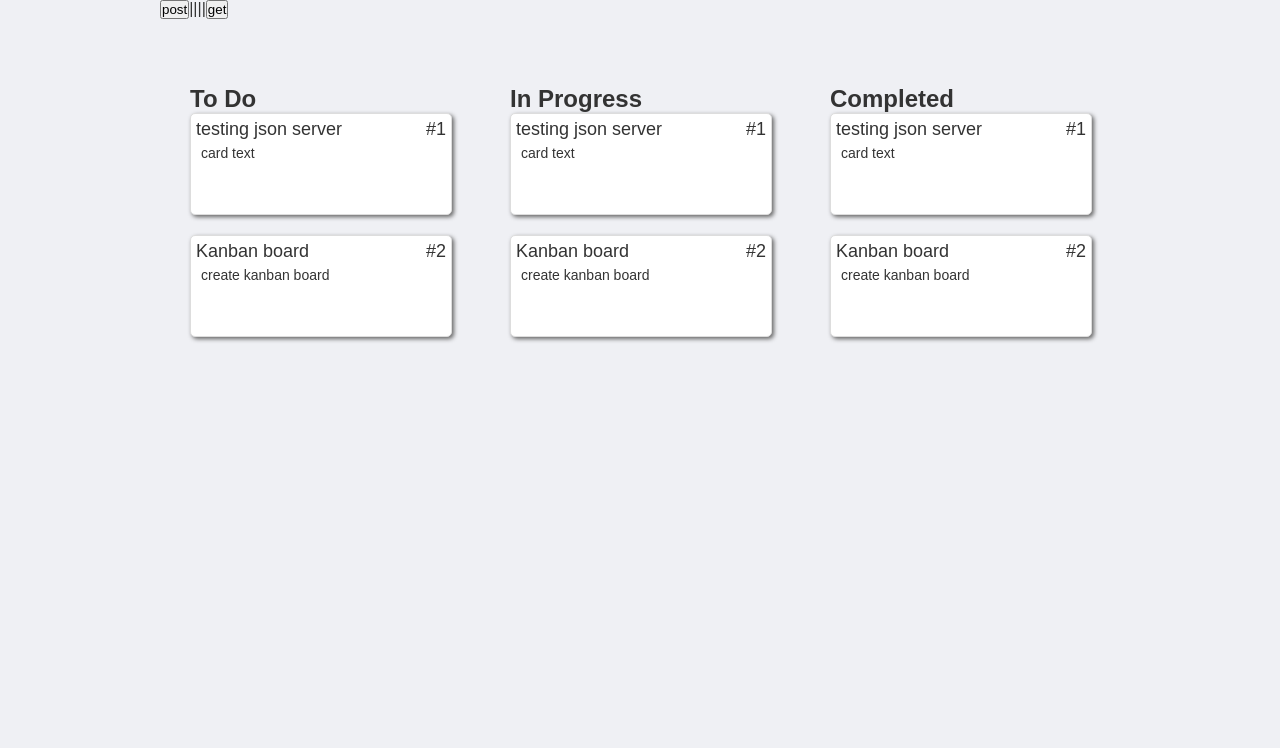
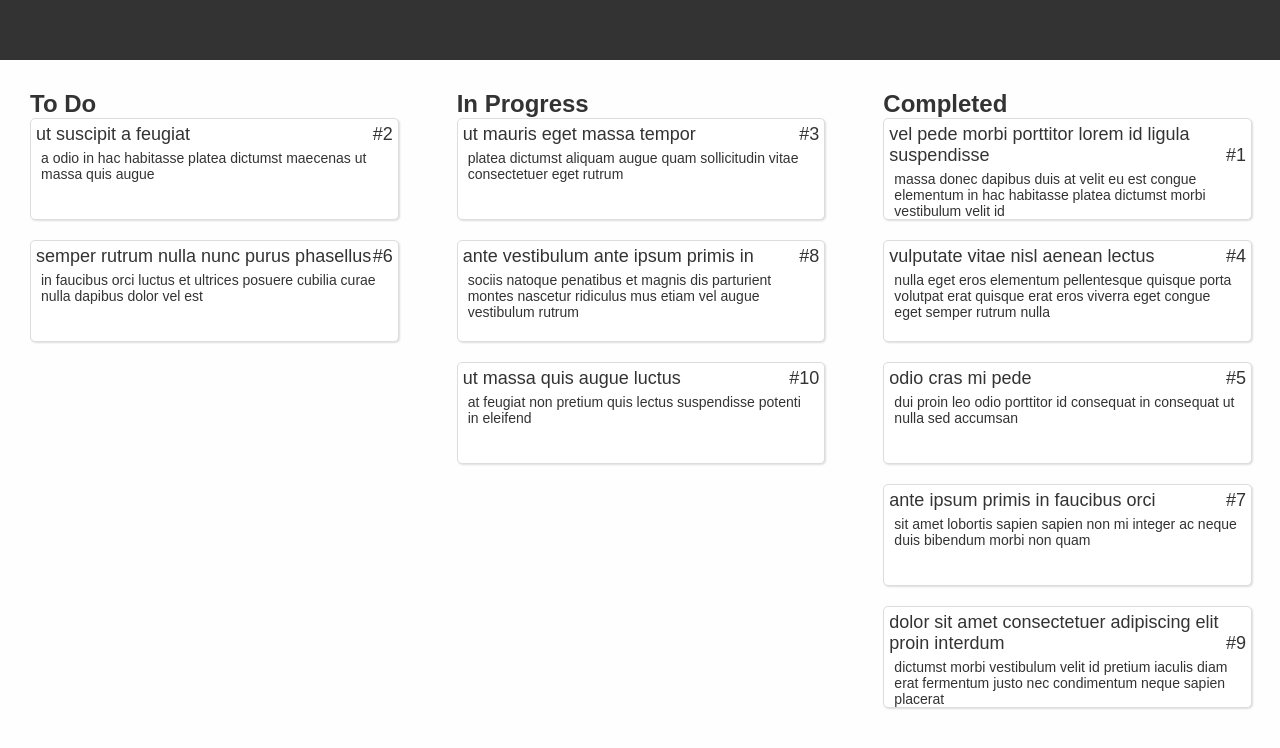
Before and after one commit to maici95/kanban, a React app in the folder client/: page / in a window 1280 px wide. Built offline with nearby package versions, Linux system fonts and the light colour scheme; data requests are answered from the project's data file; a web font is replaced by a local one.

Commit message:
server get request query fixed + frontend proto

```diff
--- a/client/src/ajax/index.js
+++ b/client/src/ajax/index.js
@@ -21,12 +21,19 @@ async function ajaxcall(method, path, body) {
         }
     }
 
+    if (path) {
+        url += '/' + path;
+    }
+
     if (method === 'post') {
         options.body = JSON.stringify(body);
     }
 
-    if (path) {
-        url += '/' + path;
+    if (method === 'get' && body) {
+        url += '?';
+        Object.keys(body).forEach(key => {
+            url += '&'+key+'='+body[key];
+        });
     }
 
     const data = await fetch(url, options)
--- a/client/src/components/App/index.js
+++ b/client/src/components/App/index.js
@@ -13,6 +13,7 @@ function App() {
     const [cards, setCards] = React.useState([]);
     const [loaded, setLoaded] = React.useState(false);
 
+    const [card, setCard] = React.useState(null);
 
     React.useEffect(() => {
         if (!loaded) {
@@ -33,53 +34,50 @@ function App() {
         });
     }
     function getform() {
-        const data = new ajax().get('cards');
+        const data = new ajax().get('cards', {});
         data.then(res => {
             setCards(res);
         });
     }
 
 
+    function openCard(cardId) {
+        const card = new ajax().get('cards', { id: cardId });
+        card.then(res => {
+            setCard(res[0]);
+        });
+
+    }
+
+    function getCards(status) {
+        return cards.map((card, index) => {
+            if (parseInt(card.status) === status) {
+                return <Card
+                    onClick={openCard}
+                    key={index}
+                    data={card}
+                />
+            }
+        })
+    }
+
     return (
         <div>
-            <button onClick={postform}>post</button>
-            ||||
-            <button onClick={getform}>get</button>
-            <br/><br/><br/>
+            {card && console.log(card)}
+            <div className="navbar" style={{width:'100%', height: '60px', background: '#333'}}></div>
 
             <div style={{display: 'flex'}}>
                 <CardColumn>
                     <h1>To Do</h1>
-                    {cards.map((card, index) => {
-                        return (
-                            <Card
-                                key={index}
-                                data={card}
-                            />
-                        );
-                    })}
+                    {getCards(0)}
                 </CardColumn>
                 <CardColumn>
                     <h1>In Progress</h1>
-                    {cards.map((card, index) => {
-                        return (
-                            <Card
-                                key={index}
-                                data={card}
-                            />
-                        );
-                    })}
+                    {getCards(1)}
                 </CardColumn>
                 <CardColumn>
                     <h1>Completed</h1>
-                    {cards.map((card, index) => {
-                        return (
-                            <Card
-                                key={index}
-                                data={card}
-                            />
-                        );
-                    })}
+                    {getCards(2)}
                 </CardColumn>
             </div>
 
--- a/client/src/components/Card/index.js
+++ b/client/src/components/Card/index.js
@@ -8,7 +8,9 @@ import './style.css';
 function Card(props) {
 
     return (
-        <div className="card-container">
+        <div className="card-container"
+            onClick={() => props.onClick(props.data.id)}
+        >
             <h1>
                 {props.data.name || 'card title'}
                 <span>
--- a/client/src/components/Card/style.css
+++ b/client/src/components/Card/style.css
@@ -7,7 +7,7 @@
     border-radius: 5px;
     background: #fff;
 
-    box-shadow: 2px 2px 4px #666;
+    box-shadow: 1px 1px 2px #ddd;
 
     margin-bottom: 20px;
     cursor: pointer;
@@ -16,7 +16,7 @@
 .card-container h1 {
     padding: 5px;
     font-size: 18px!important;
-
+    overflow: auto;
     font-weight: normal;
 
 }
--- a/client/src/style.css
+++ b/client/src/style.css
@@ -5,9 +5,9 @@
 }
 
 body {
-    background: #EFF0F4;
+    background: #fefefe;
     font-family: 'Baloo Tamma 2', cursive, Arial;
     color: #333;
 
-    max-width: 960px;
+    max-width: 1280px;
 }
--- a/db.json
+++ b/db.json
@@ -1,15 +1,63 @@
 {
-	"cards": [
-		{
-			"id": 1,
-			"name": "testing json server"
-		},
-		{
-			"name": "Kanban board",
-			"text": "create kanban board",
-			"points": "2",
-			"status": "0",
-			"id": "2"
-		}
-	]
+	"cards": [{
+		"id": 1,
+		"name": "vel pede morbi porttitor lorem id ligula suspendisse",
+		"points": 3,
+		"status": 2,
+		"text": "massa donec dapibus duis at velit eu est congue elementum in hac habitasse platea dictumst morbi vestibulum velit id"
+	  }, {
+		"id": 2,
+		"name": "ut suscipit a feugiat",
+		"points": 6,
+		"status": 0,
+		"text": "a odio in hac habitasse platea dictumst maecenas ut massa quis augue"
+	  }, {
+		"id": 3,
+		"name": "ut mauris eget massa tempor",
+		"points": 3,
+		"status": 1,
+		"text": "platea dictumst aliquam augue quam sollicitudin vitae consectetuer eget rutrum"
+	  }, {
+		"id": 4,
+		"name": "vulputate vitae nisl aenean lectus",
+		"points": 4,
+		"status": 2,
+		"text": "nulla eget eros elementum pellentesque quisque porta volutpat erat quisque erat eros viverra eget congue eget semper rutrum nulla"
+	  }, {
+		"id": 5,
+		"name": "odio cras mi pede",
+		"points": 2,
+		"status": 2,
+		"text": "dui proin leo odio porttitor id consequat in consequat ut nulla sed accumsan"
+	  }, {
+		"id": 6,
+		"name": "semper rutrum nulla nunc purus phasellus",
+		"points": 5,
+		"status": 0,
+		"text": "in faucibus orci luctus et ultrices posuere cubilia curae nulla dapibus dolor vel est"
+	  }, {
+		"id": 7,
+		"name": "ante ipsum primis in faucibus orci",
+		"points": 4,
+		"status": 2,
+		"text": "sit amet lobortis sapien sapien non mi integer ac neque duis bibendum morbi non quam"
+	  }, {
+		"id": 8,
+		"name": "ante vestibulum ante ipsum primis in",
+		"points": 6,
+		"status": 1,
+		"text": "sociis natoque penatibus et magnis dis parturient montes nascetur ridiculus mus etiam vel augue vestibulum rutrum"
+	  }, {
+		"id": 9,
+		"name": "dolor sit amet consectetuer adipiscing elit proin interdum",
+		"points": 2,
+		"status": 2,
+		"text": "dictumst morbi vestibulum velit id pretium iaculis diam erat fermentum justo nec condimentum neque sapien placerat"
+	  }, {
+		"id": 10,
+		"name": "ut massa quis augue luctus",
+		"points": 3,
+		"status": 1,
+		"text": "at feugiat non pretium quis lectus suspendisse potenti in eleifend"
+	  }]
 }
```
Also changed, not shown: server/index.js (+5 -6 lines), client/src/components/CardOverview/index.js (added).
